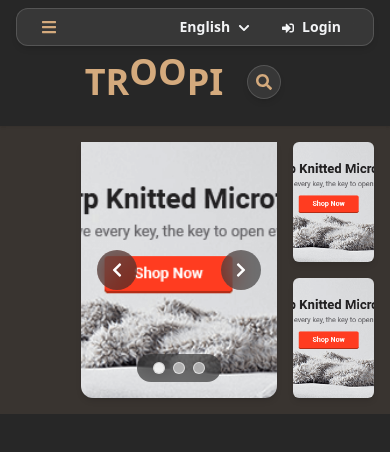
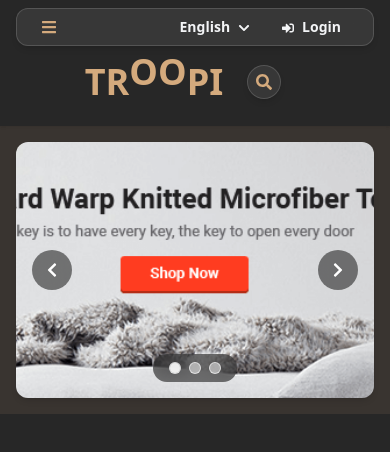
Before and after one commit to Fortexfreddie/Troopi, a React (Vite) app: page / in a window 390 px wide. Shown: the top 452 px of the page. Built offline with nearby package versions, Linux system fonts and the light colour scheme.

Commit message:
updated the UI and responsive layout

```diff
--- a/package.json
+++ b/package.json
@@ -11,6 +11,7 @@
   },
   "dependencies": {
     "@tailwindcss/vite": "^4.1.4",
+    "framer-motion": "^12.23.0",
     "react": "^19.0.0",
     "react-dom": "^19.0.0",
     "react-icons": "^5.5.0",
--- a/src/components/Carousel.jsx
+++ b/src/components/Carousel.jsx
@@ -30,7 +30,7 @@ const Carousel = () => {
     const [current, setCurrent] = useState(0);
 
     return (
-        <div className="relative w-full h-64 lg:h-[50vh] overflow-hidden backdrop-blur-md shadow-md rounded-b-xl">
+        <div className="relative w-full h-64 lg:h-[50vh] overflow-hidden backdrop-blur-md shadow-md rounded-xl lg:rounded-t-none lg:rounded-b-xl">
             <div className="w-full h-full flex transition-transform duration-700 ease-in-out-quad" style={{ transform: `translateX(-${current * 100}%)` }}>
                 <div className="absolute inset-0"></div>
                 {
--- a/src/components/TopBanner.jsx
+++ b/src/components/TopBanner.jsx
@@ -1,9 +1,9 @@
 import { useState, useEffect } from 'react';
 
 const messages = [
-    "🎉 Welcome to Pi Marketplace — Buy & Sell with Pi!",
+    "🎉 Welcome to Troopi — Buy & Sell with Pi!",
     "🚀 Launch Offer: 0% service fees for new users!",
-    "💰 Earn Pi by offering freelance services.",
+    "💰 Earn Pi or Fiat by offering freelance services.",
     "📦 Now accepting both Pi and Fiat payments!",
 ];
 
--- a/src/components/sections/HeroSection.jsx
+++ b/src/components/sections/HeroSection.jsx
@@ -1,20 +1,37 @@
 import Carousel from "../Carousel";
 import Sidebar from "../Sidebar";
 import img from "../../assets/cus2.png";
+import { motion } from "framer-motion";
 
 const HeroSection = () => {
     return (
         <div className="flex gap-4 w-full">
-            <div className="w-[15%]"><Sidebar /></div>
-            <div className="w-[60%]"><Carousel /></div>
-            <div className="w-[25%]">
+            <div className="hidden lg:block w-[15%]"><Sidebar /></div>
+            <div className="w-full lg:w-[60%]"><Carousel /></div>
+            <div className="hidden lg:block w-[25%]">
                 <div className="grid grid-cols-1 gap-4 h-full">
-                    <div className="w-full h-full overflow-hidden backdrop-blur-md shadow-md rounded-md">
+                    <motion.div
+                        whileHover={{
+                            y: [-2, -10, 3, -5, 4, -3, 0], // bounce keyframes
+                            transition: {
+                                duration: 1,
+                                ease: "easeOut",
+                            },
+                        }}
+                        className="w-full h-full overflow-hidden backdrop-blur-md shadow-md rounded-md">
                         <img src={img} alt="" className="object-center object-cover h-full w-full" />
-                    </div>
-                    <div className="w-full h-full overflow-hidden backdrop-blur-md shadow-md rounded-md">
+                    </motion.div>
+                    <motion.div
+                        whileHover={{
+                            y: [-2, -10, 3, -5, 4, -3, 0], // bounce keyframes
+                            transition: {
+                                duration: 1,
+                                ease: "easeOut",
+                            },
+                        }}
+                        className="w-full h-full overflow-hidden backdrop-blur-md shadow-md rounded-md">
                         <img src={img} alt="" className="object-center object-cover h-full w-full" />
-                    </div>
+                    </motion.div>
                 </div>
             </div>
         </div>
```
Also changed, not shown: 1 other file (tests, documents, lock files or other folders).
